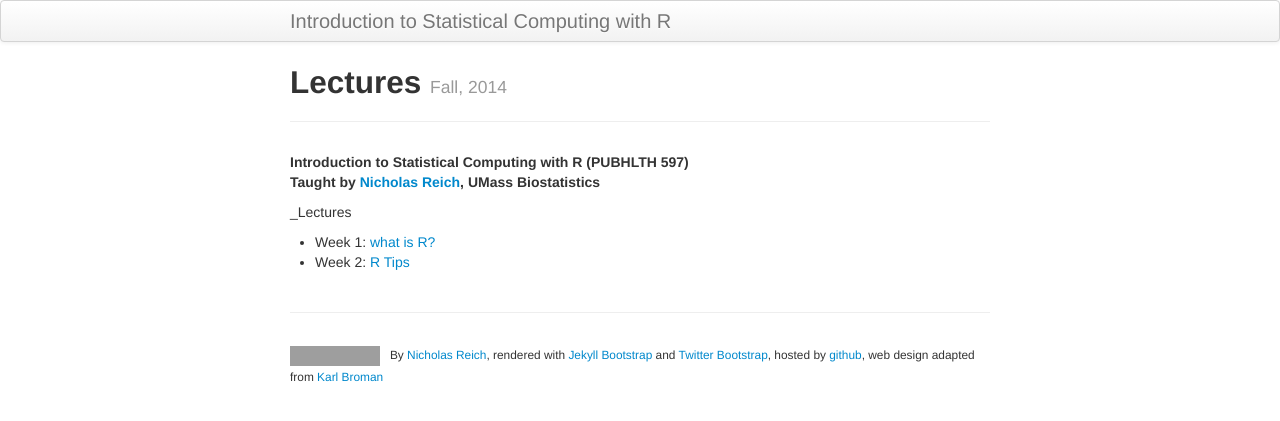
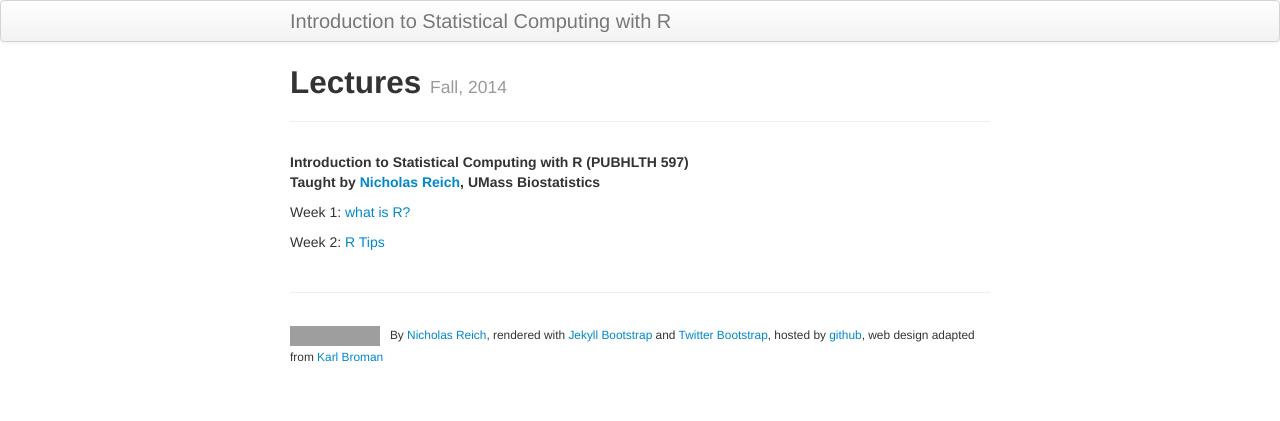
Before and after one commit to nickreich/statComp2014, a Jekyll site: the page built from pages/lectures.md, in a window 1280 px wide. Shown: the top 421 px of the page. Built offline with Jekyll 4.4.1, drawn with Linux system fonts in a browser that asks for light colours; grey boxes are pictures that could not be loaded.

Commit message:
lecture list update

```diff
--- a/pages/lectures.md
+++ b/pages/lectures.md
@@ -8,7 +8,7 @@ tagline: Fall, 2014
 **Taught by [Nicholas Reich](http://people.umass.edu/nick), UMass Biostatistics**
 
 
-_Lectures
 
-* Week 1: [what is R?](../lectures/week1/WhatIsR.pdf)
-* Week 2: [R Tips](../lectures/week2/r_tips.pdf)
+Week 1: [what is R?](../lectures/week1/WhatIsR.pdf)
+
+Week 2: [R Tips](../lectures/week2/r_tips.pdf)
```
